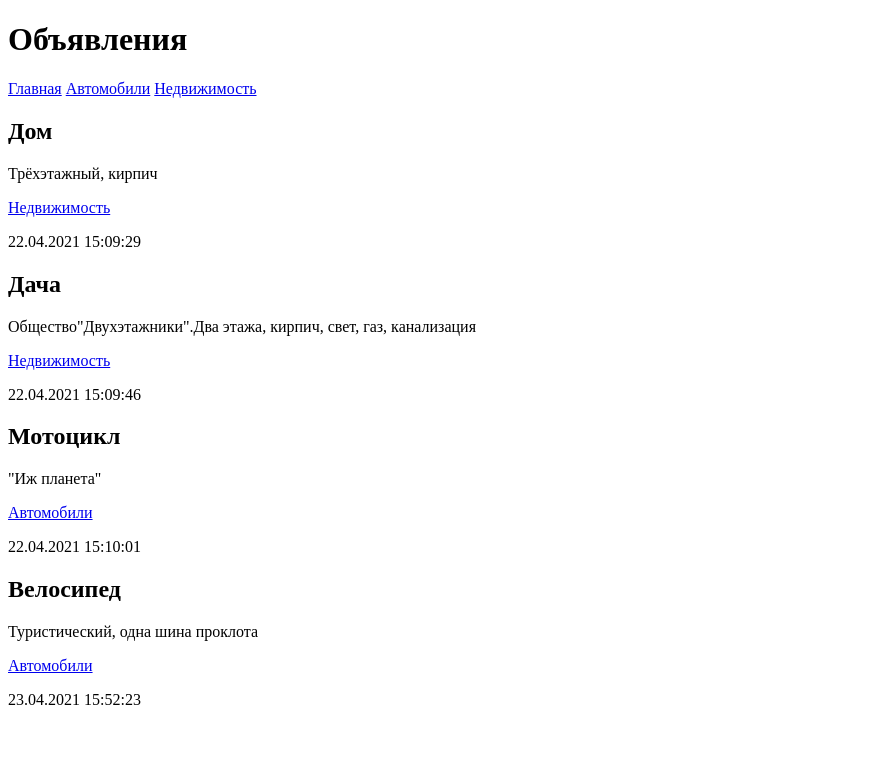
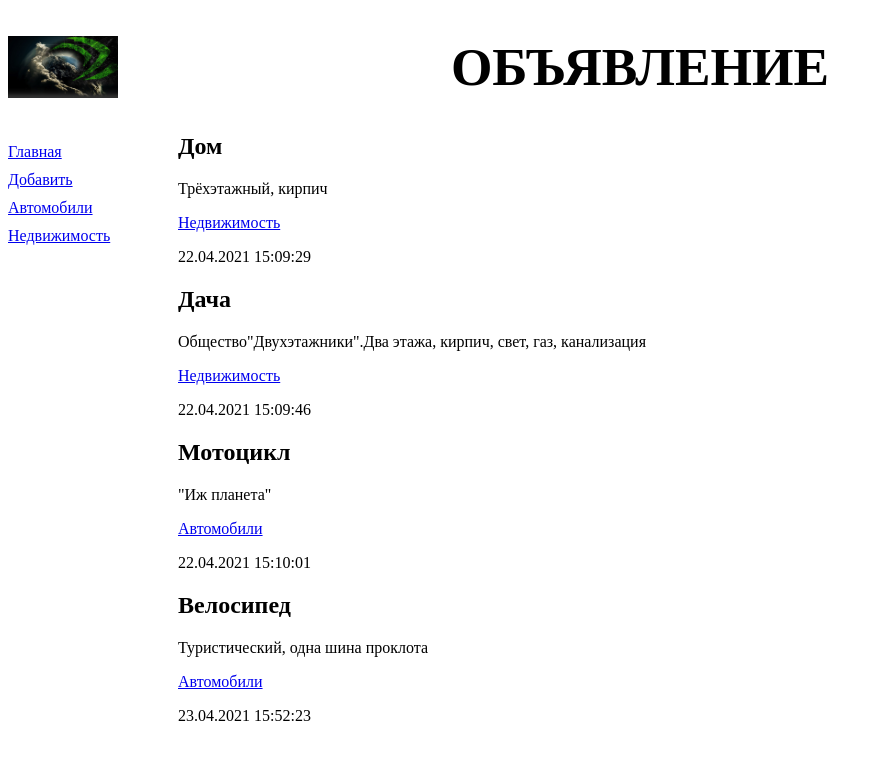
Before and after one commit to C0uchP0tat0/Dronov_book, a Django app: page /bboard/ in a window 1280 px wide. Shown: the top 760 px of the page, without its empty margins (0-882 px from the left). Run offline with Django 3.2, Linux system fonts and the light colour scheme; data comes from the database, SQL or seed files in the repository; both versions use the stored data as it was after the commit.

Commit message:
Глава 2 изм.3

```diff
--- /dev/null
+++ b/bboard/static/bboard/style.css
@@ -0,0 +1,18 @@
+header h1 {
+	font-size: 40pt;
+	text-transform : uppercase;
+	text-align: center;
+	background: url("bg.jpg") left / auto 100% no-repeat;
+}
+nav {
+	font-size: : 16pt;
+	width: 150px;
+	float: left;
+}
+nav a {
+	display:  block;
+	margin:  10px 0px;
+}
+section {
+	margin-left:  170px;
+}
--- a/bboard/templates/bboard/index.html
+++ b/bboard/templates/bboard/index.html
@@ -1,25 +1,12 @@
-<!DOCTYPE html>
-<html>
-	<head>
-		<meta http-equiv="Content-Type"content="text/html; charset=utf-8">
-		<title>Главная - доска объявлений</title>
-	</head>
-	<body>
-		<h1>Объявления</h1>
-		<div>
-			<a href="{% url 'index' %}">Главная</a>
-			{% for rubric in rubrics %}
-			<a href="{% url 'by_rubric' rubric.pk %}">{{ rubric.name }}</a>
-			{% endfor %}
-		</div>
+{% extends "layout/basic.html" %}
+
+{% block content %}
 {% for bb in bbs %}
-		<div>
+<div class="b">
 	<h2>{{ bb.title }} </h2>
 	<p> {{ bb.content }} </p>
-			<p><a href="/bboard/{{ bb.rubric.pk }}/">
-			{{ bb.rubric.name }}</a></p>
+	<p><a href="{% url 'by_rubric' bb.rubric.pk %}">{{ bb.rubric.name }}</a></p>
 	<p>{{ bb.published|date:"d.m.Y H:i:s" }}</p>
 </div>
 {% endfor %}
-	</body>
-</html>
+{% endblock %}
--- /dev/null
+++ b/bboard/templates/layout/basic.html
@@ -0,0 +1,26 @@
+{% load static %}
+
+<!DOCTYPE html>
+<html>
+	<head>
+		<meta http-equiv="Content-Type" content="text/html; charset=utf-8">
+		<link rel="stylesheet" type="text/css" href="{% static 'bboard/style.css' %}">
+		<title>{% block title %}Главная{% endblock %} - Доска объявлений</title>
+	</head>
+	<body>
+		<header>
+			<h1>Объявление</h1>
+		</header>
+		<nav>
+			<a href="{% url 'index' %}">Главная</a>
+			<a href="{% url 'add' %}">Добавить</a>
+			{% for rubric in rubrics %}
+			<a href="{% url 'by_rubric' rubric.pk %}">{{ rubric.name }}</a>
+			{% endfor %}
+		</nav>
+		<section>
+		{% block content %}
+		{% endblock %}
+		</section>
+	</body>
+</html>
--- a/bboard/urls.py
+++ b/bboard/urls.py
@@ -1,8 +1,9 @@
 from django.urls import path
 
-from .views import index, by_rubric
+from .views import index, by_rubric, BbCreateView
 
 urlpatterns = [
+    path ('add/', BbCreateView.as_view(), name='add'),
     path ('<int:rubric_id>/', by_rubric, name='by_rubric'),
     path ('', index, name='index'),
 ]
--- a/bboard/views.py
+++ b/bboard/views.py
@@ -1,6 +1,9 @@
 from django.shortcuts import render
+from django.views.generic.edit import CreateView
+from django.urls import reverse_lazy
 
 from .models import Bb, Rubric
+from .forms import BbForm
 
 def index(request):
     bbs = Bb.objects.order_by()
@@ -14,3 +17,13 @@
     current_rubric = Rubric.objects.get(pk=rubric_id)
     context = {'bbs': bbs, 'rubrics' : rubrics, 'current_rubric': current_rubric}
     return render (request, 'bboard/by_rubric.html', context)
+
+class BbCreateView(CreateView):
+    template_name = 'bboard/create.html'
+    form_class = BbForm
+    success_url = reverse_lazy('index')
+
+    def get_context_data(self, **kwargs):
+        context=super().get_context_data(**kwargs)
+        context['rubrics'] = Rubric.objects.all()
+        return context
```
Also changed, not shown: bboard/forms.py (added, +8 -0 lines), bboard/templates/bboard/by_rubric.html (+6 -16 lines), bboard/templates/bboard/create.html (added, +12 -0 lines), bboard/static/bboard/bg.jpg (added), db.sqlite3. Lines whose indentation alone changed are shown as unchanged.
